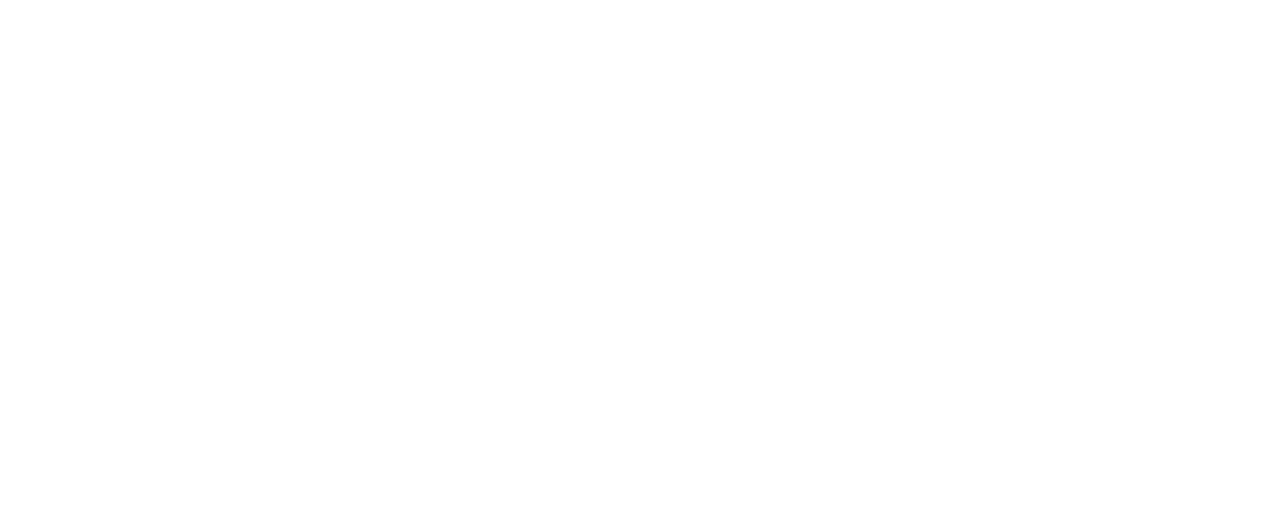
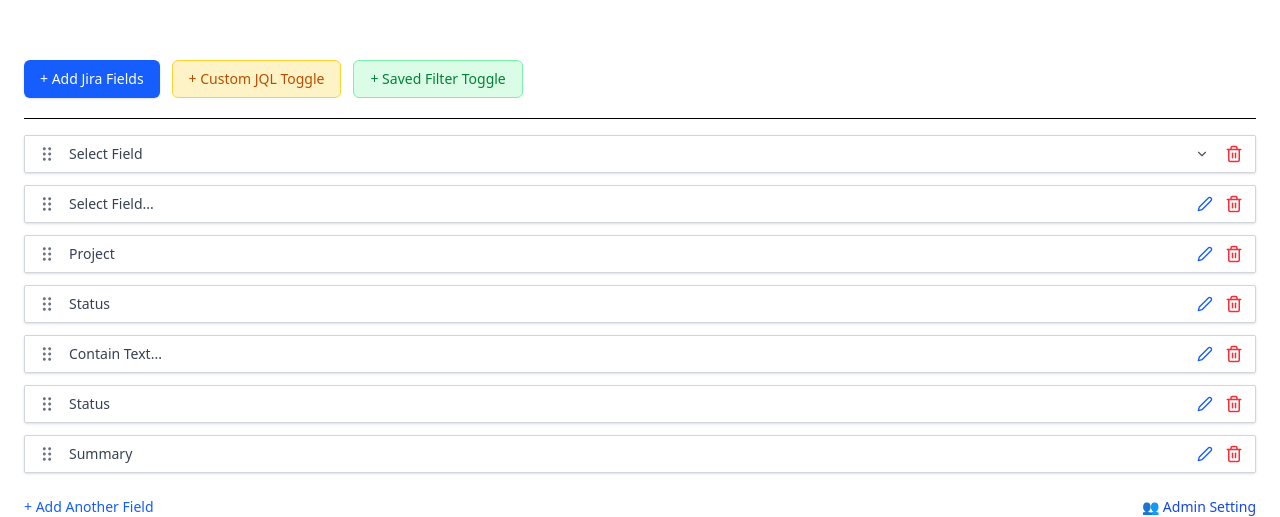
Before and after one commit to rajnishs-dev/custom-charts-jira-app, a React (Vite) app: page /simple-search in a window 1280 px wide. Shown: the part 942-1459 px from the top of the page. Before the commit the page ends 1002 px from the top, so only its background shows below. Built offline with nearby package versions, Linux system fonts and the light colour scheme.

Commit message:
craete simple search field

```diff
--- /dev/null
+++ b/src/components/FieldBuilderSection.jsx
@@ -0,0 +1,104 @@
+import { FiTrash2, FiEdit2, FiChevronDown } from "react-icons/fi";
+import { RxDragHandleDots2 } from "react-icons/rx";
+
+export default function FieldBuilderSection() {
+  const fields = [
+    { label: "Select Field", highlight: true },
+    { label: "Select Field..." },
+    { label: "Project" },
+    { label: "Status" },
+    { label: "Contain Text..." },
+    { label: "Status" },
+    { label: "Summary" },
+  ];
+
+  return (
+    <div className="w-full">
+      {/* Top Buttons */}
+      <div className="flex flex-wrap gap-3 mb-5">
+        <button className="px-4 py-2 bg-blue-600 text-white rounded-md text-sm shadow hover:bg-blue-700">
+          + Add Jira Fields
+        </button>
+
+        <button className="px-4 py-2 bg-amber-100 text-amber-700 border border-amber-300 rounded-md text-sm hover:bg-amber-200">
+          + Custom JQL Toggle
+        </button>
+
+        <button className="px-4 py-2 bg-green-100 text-green-700 border border-green-300 rounded-md text-sm hover:bg-green-200">
+          + Saved Filter Toggle
+        </button>
+      </div>
+
+      <hr className="my-4" />
+
+      {/* Fields List */}
+      <div className="flex flex-col gap-3">
+        {fields.map((f, i) => (
+          <div
+            key={i}
+            className={` flex items-center gap-3 bg-white shadow-sm border border-gray-300 rounded-xs px-3 py-2 text-sm  ${
+              f.highlight ? "bg-blue-50" : ""
+            }`}
+          >
+            {/* Drag Icon */}
+            <RxDragHandleDots2 className="text-gray-500 text-xl cursor-move" />
+
+            {/* Field Label */}
+            <div className="flex-1 relative">
+              {i === 0 ? (
+                /* FIRST ROW = DROPDOWN */
+                <select
+                  className="w-full bg-transparent outline-none text-gray-700 text-sm
+                             cursor-pointer appearance-none pr-6"
+                  defaultValue={f.label}
+                >
+                  <option value="Select Field" disabled>
+                    Select Field
+                  </option>
+                  <option>Project</option>
+                  <option>Status</option>
+                  <option>Summary</option>
+                  <option>Assignee</option>
+                  <option>Contain Text...</option>
+                </select>
+              ) : (
+                /* OTHER ROWS = READONLY INPUT (UNCHANGED) */
+                <input
+                  type="text"
+                  readOnly
+                  placeholder="Select Field"
+                  value={f.label}
+                  className="w-full bg-transparent outline-none text-gray-700 text-sm"
+                />
+              )}
+
+              {/* Dropdown arrow ONLY for first item */}
+              {i === 0 && (
+                <FiChevronDown className="absolute right-1 top-1/2 -translate-y-1/2 text-gray-600 pointer-events-none" />
+              )}
+            </div>
+
+            {/* Edit icon for all except 1st */}
+            {i !== 0 && (
+              <FiEdit2 className="text-blue-600 cursor-pointer" size={16} />
+            )}
+
+            {/* Delete Icon */}
+            <FiTrash2 className="text-red-500 cursor-pointer" size={18} />
+          </div>
+        ))}
+      </div>
+
+      {/* Add Another Field */}
+      <div className="flex justify-between items-center mt-6 text-sm">
+        <button className="text-blue-600 hover:underline flex items-center gap-1">
+          + Add Another Field
+        </button>
+
+        <button className="text-blue-700 hover:underline flex items-center gap-1">
+          👥 Admin Setting
+        </button>
+      </div>
+    </div>
+  );
+}
--- a/src/pages/SimpleSearch.jsx
+++ b/src/pages/SimpleSearch.jsx
@@ -1,6 +1,7 @@
 import ChartForm from "../components/ChartForm";
 import CustomHeader from "../components/CustomHeader";
 import DynamicTabs from "../components/DynamicTabs";
+import FieldBuilderSection from "../components/FieldBuilderSection";
 
 export default function SimpleSearch() {
   return (
@@ -8,6 +9,7 @@
       <CustomHeader title="Custom Charts Simple Search" />
       <ChartForm />
       <DynamicTabs />
+      <FieldBuilderSection />
     </>
   );
 }
```
